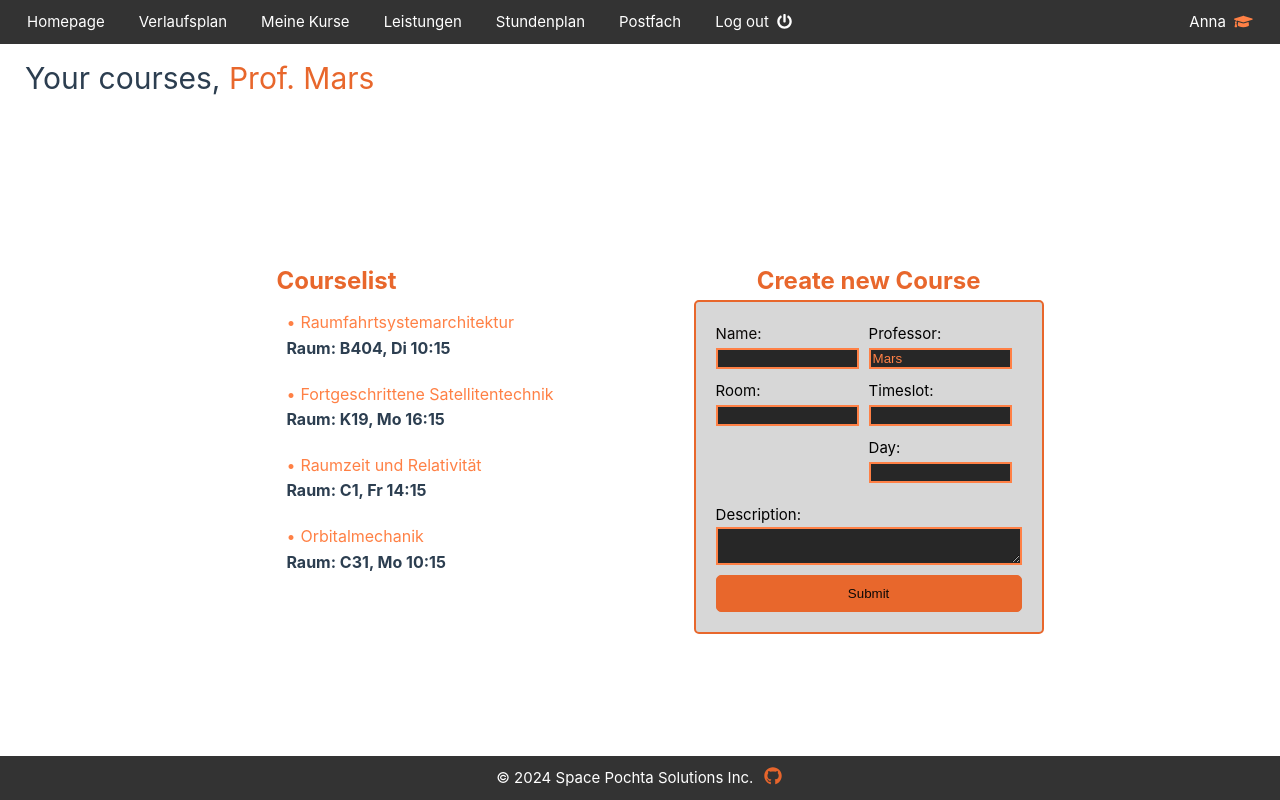
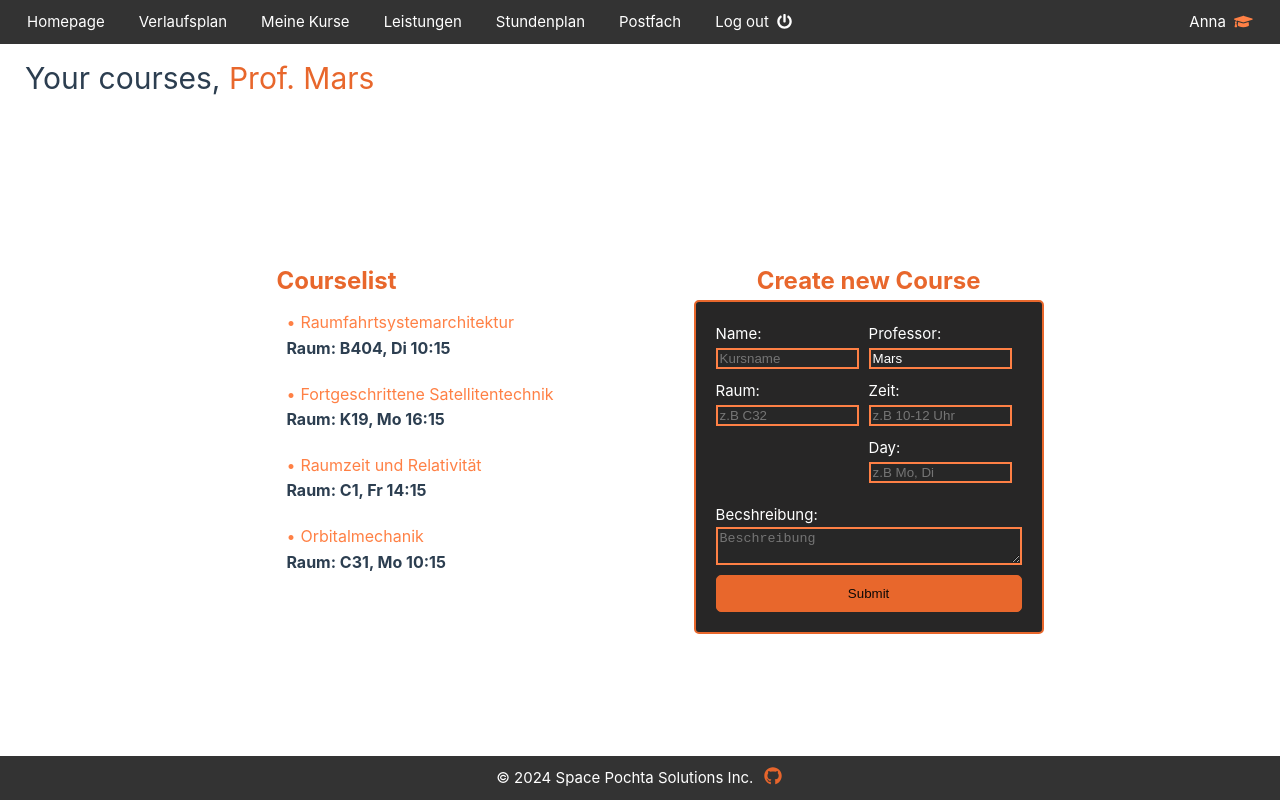
Before and after one commit to JonnyS02/hci_project, a Vue app: page /courselistprof in a window 1280 px wide. Built offline with nearby package versions, Linux system fonts and the light colour scheme.

Commit message:
ProfKurs

```diff
--- a/src/CourseListProf.vue
+++ b/src/CourseListProf.vue
@@ -1,6 +1,7 @@
 <template>
   <div>
-    <h1 class="no_caret">Your courses, <span :style="{ color: '#e8672c' }">{{ user ? `Prof. ${user.lastName}` : 'Guest' }}</span></h1>
+    <h1 class="no_caret">Your courses, <span :style="{ color: '#e8672c' }">{{ user ? `Prof. ${user.lastName}` : 'Guest'
+    }}</span></h1>
     <div class="cards">
       <div class="list">
         <ul>
@@ -14,31 +15,37 @@
           </li>
         </ul>
       </div>
-      <div><h2 style="color: #e8672c; font-size: 24px; font-weight: bold; text-align: center;">Create new Course</h2>
+      <div>
+        <h2 style="color: #e8672c; font-size: 24px; font-weight: bold; text-align: center;">Create new Course</h2>
         <div class="form-container">
           <form>
             <div class="form-row">
               <div class="form-column">
-              <label for="name" style="color: #0c0907;">Name:</label>
-              <input type="text" id="name" name="name" required style="border: 2px solid #ff8045; color: #ff8045;">
+                <label for="name" style="color: #ffffff;">Name:</label>
+                <input type="text" id="name" name="name" required placeholder="Kursname"
+                  style="border: 2px solid #ff8045; color: #ff8045;">
 
-              <label for="room" style="color: #030302;">Room:</label>
-              <input type="text" id="room" name="room" required style="border: 2px solid #ff8045; color: #ff8045;">
-
+                <label for="room" style="color: #ffffff;">Raum:</label>
+                <input type="text" id="room" name="room" required placeholder="z.B C32"
+                  style="border: 2px solid #ff8045; color: #ff8045;">
               </div>
               <div class="form-column">
-              <label for="professor" style="color: #000000;">Professor:</label>
-              <input type="text" id="professor" name="professor" :value="user ? user.lastName : ''" required readonly style="border: 2px solid #ff8045; color: #ff8045;">
+                <label for="professor" style="color: #ffffff;">Professor:</label>
+                <input type="text" id="professor" name="professor" :value="user ? user.lastName : ''" required readonly
+                  placeholder="Professor's last name" style="border: 2px solid #ff8045; color: #ffffff;">
 
-              <label for="timeslot" style="color: #000000;">Timeslot:</label>
-              <input type="text" id="timeslot" name="timeslot" required style="border: 2px solid #ff8045; color: #ff8045;">
-              <label for="day" style="color: #000000;">Day:</label>
-              <input type="text" id="day" name="day" required style="border: 2px solid #ff8045; color: #ff8045;">
+                <label for="timeslot" style="color: #ffffff;">Zeit:</label>
+                <input type="text" id="timeslot" name="timeslot" required placeholder="z.B 10-12 Uhr"
+                  style="border: 2px solid #ff8045; color: #ffffff;">
+                <label for="day" style="color: #ffffff;">Day:</label>
+                <input type="text" id="day" name="day" required placeholder="z.B Mo, Di"
+                  style="border: 2px solid #ff8045; color: #ffffff;">
               </div>
             </div>
 
-          <label for="description" style="color: #000000;">Description:</label>
-          <textarea id="description" name="description" required style="border: 2px solid #ff8045; color: #ff8045;"></textarea>
+            <label for="description" style="color: #ffffff;">Becshreibung:</label>
+            <textarea id="description" name="description" required placeholder="Beschreibung"
+              style="border: 2px solid #ff8045; color: #ffffff;"></textarea>
 
             <button type="submit" style="border: 1px solid #e8672c; color: #0e0906; background-color: #e8672c;">
               Submit
@@ -104,7 +111,7 @@ export default {
   padding: 20px;
   border: 2px solid #e8672c;
   border-radius: 5px;
-  background-color: rgb(215, 215, 215);
+  background-color: rgb(39, 38, 38);
 }
 
 form {
@@ -141,5 +148,4 @@ button {
   color: white;
   border: none;
   border-radius: 5px;
-}
-</style>
+}</style>
```
Lines whose indentation alone changed are shown as unchanged.
